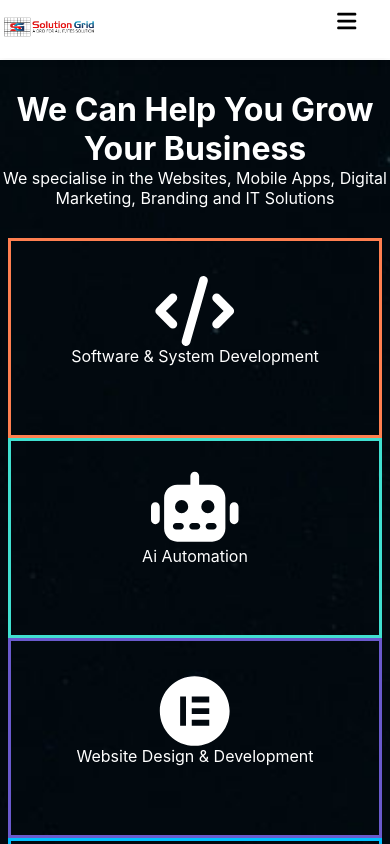
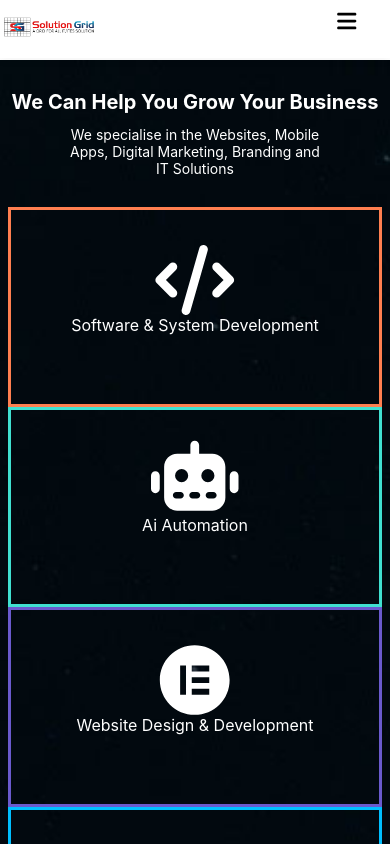
Before and after one commit to sazzadhossain1/solution-grid-new, a React (Create React App) app: page / in a window 390 px wide. Shown: the top 844 px of the page. Built offline with nearby package versions, Linux system fonts and the light colour scheme.

Commit message:
banner section full responsive done

```diff
--- a/src/LayOut/Main.js
+++ b/src/LayOut/Main.js
@@ -8,7 +8,7 @@ const Main = () => {
     <div>
       <Navigation></Navigation>
       <Outlet></Outlet>
-      <Footer></Footer>
+      {/* <Footer></Footer> */}
     </div>
   );
 };
--- a/src/components/Banner/Banner.css
+++ b/src/components/Banner/Banner.css
@@ -115,6 +115,11 @@
     width: 65%;
   }
 }
+@media screen and (max-width: 1519px) {
+  .banner_btn_parent_div {
+    width: 25%;
+  }
+}
 @media screen and (max-width: 1335px) {
   .banner_parent_div {
     margin-top: 120px;
@@ -167,12 +172,30 @@
     margin-top: 60px;
   }
 }
-@media screen and (max-width: 455px) {
-  .banner_btn_parent_div {
-    width: 75%;
+@media screen and (max-width: 560px) {
+  .banner_parent_div h1 {
+    font-size: 25px;
+    margin-bottom: 12px;
+  }
+  .banner_parent_div p {
+    font-size: 14px;
+    width: 70%;
+    margin: auto;
   }
 }
+@media screen and (max-width: 552px) {
+  .banner_btn_parent_div {
+    width: 80%;
+  }
+}
+
 @media screen and (max-width: 455px) {
+  .banner_parent_div h1 {
+    font-size: 20px;
+  }
+  .banner_parent_div p {
+    width: 65%;
+  }
   .banner_grid_div {
     grid-template-columns: repeat(1, 1fr);
   }
@@ -181,6 +204,23 @@
   }
 }
 
+@media screen and (max-width: 358px) {
+  .banner_parent_div h1 {
+    font-size: 18px;
+    margin-bottom: 12px;
+  }
+  .banner_parent_div p {
+    width: 75%;
+  }
+  .banner_btn_div {
+    font-size: 18px;
+  }
+}
+@media screen and (max-width: 264px) {
+  .banner_btn_div {
+    font-size: 16px;
+  }
+}
 /* 🔥 MODAL OVERLAY */
 .modal_overlay {
   position: fixed;
--- a/src/components/Home/Home.js
+++ b/src/components/Home/Home.js
@@ -29,11 +29,11 @@ const Home = () => {
   return (
     <div>
       <Banner></Banner>
-      <FirstSection></FirstSection>
+      {/* <FirstSection></FirstSection>
       <SecondSection></SecondSection>
       <ThirdSection></ThirdSection>
       <Portfolio></Portfolio>
-      <ForthSection></ForthSection>
+      <ForthSection></ForthSection> */}
       {/* <FifthSection></FifthSection> */}
     </div>
   );
```
